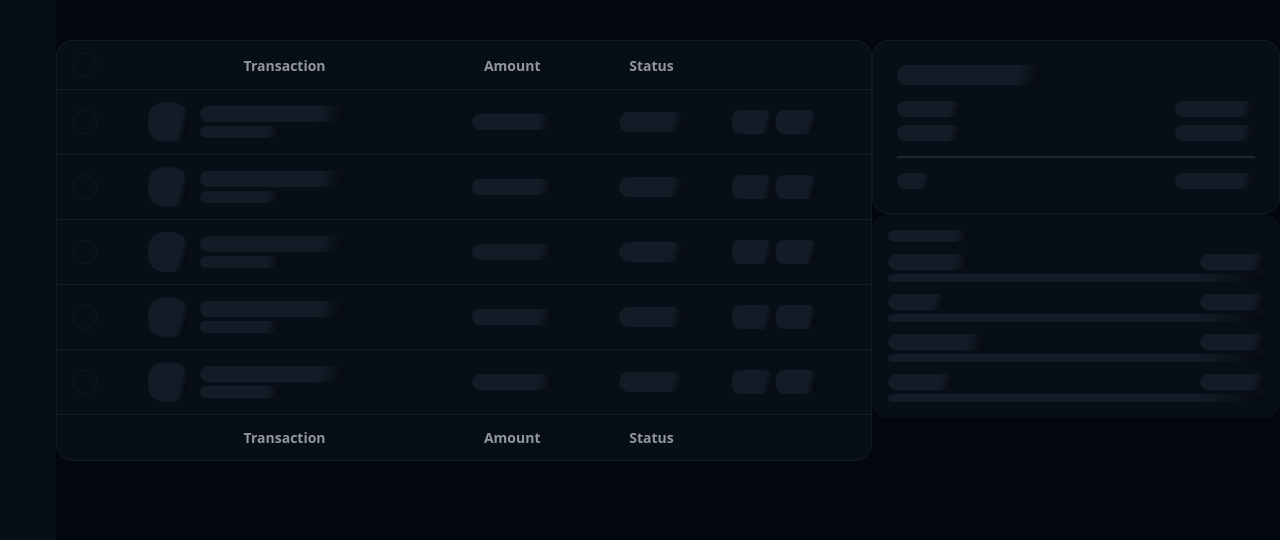
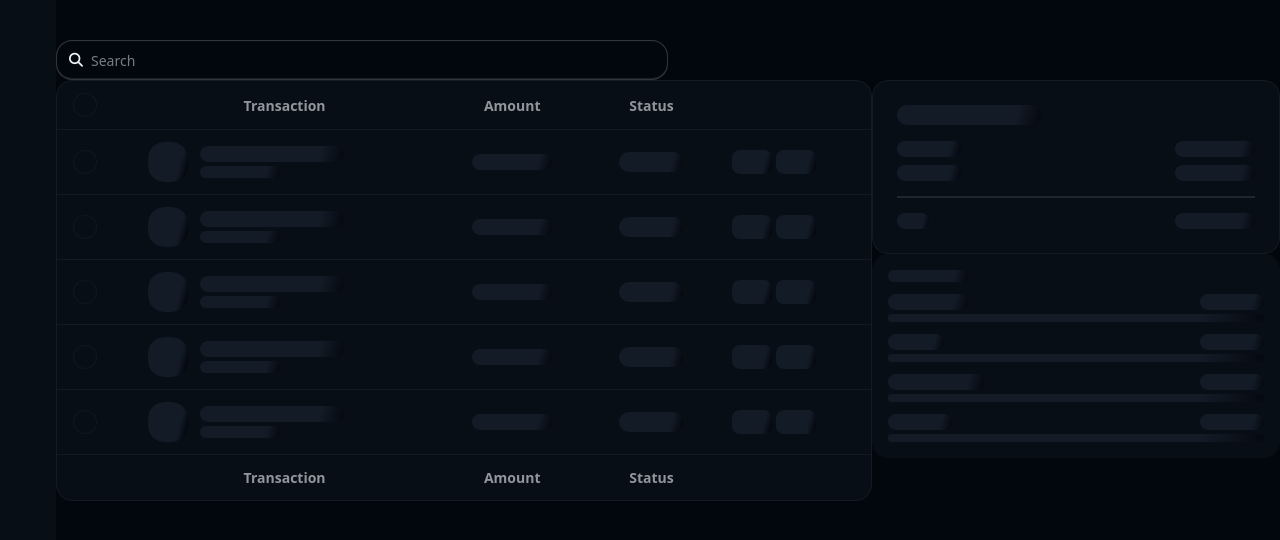
Before and after one commit to KutologoJM/Imali, a Django app: page /transactions/ in a window 1280 px wide. Shown: the part 64-604 px from the top of the page. Run offline with Django 5.2, Linux system fonts and the light colour scheme; data that the repository does not hold is empty; style sheets or scripts are compiled from the project's sources; some libraries are stand-ins or nearby versions.

Commit message:
Added search and filtering functionality to the transactions page

```diff
--- a/apps_directory/transactions/selectors/__init__.py
+++ b/apps_directory/transactions/selectors/__init__.py
@@ -23,15 +23,18 @@ Example:
             return Post.objects.all()
         return Post.objects.filter(author=user)
 """
-
+import uuid
+from datetime import datetime
 ###
 from decimal import Decimal
 from django.db.models import Sum, Q
 from apps_directory.transactions.managers import TransactionQuerySet
 from apps_directory.transactions.models import Merchant, Transaction, Category
 from typing import TYPE_CHECKING
+
 if TYPE_CHECKING:
     from accounts.models import CustomUser
+
 
 class MerchantSelector:
     def __init__(self, user):
@@ -46,6 +49,7 @@ class MerchantSelector:
         """
         return Merchant.user_objects.for_user(user)
 
+
 class CategorySelector:
     def __init__(self, user):
         self.user = user
@@ -56,11 +60,12 @@ class CategorySelector:
     def for_month(self, *, month):
         return self.for_user().for_month(month=month)
 
+
 class TransactionSelector:
     def __init__(self, user):
         self.user = user
 
-    def filtered(self, *, merchant=None, category=None, month=None):
+    def filtered(self, *, merchant=None, category=None, month=None, name=None):
         q = Q()
         if merchant:
             q &= Q(merchant=merchant)
@@ -69,7 +74,43 @@ class TransactionSelector:
         qs = self.for_user().filter(q)
         if month:
             qs = qs.for_month(month=month)
+        if name:
+            qs.filter(merchant=merchant)
         return qs
+
+    def filtered_search(self, *, account=None, category=None, due_date=None, date_paid=None, status=None, tx_type=None,
+                        query=""):
+        q = Q()
+        if account is not None:
+            q &= Q(account__name=account)
+        if category is not None:
+            q &= Q(category__name=category)
+        if due_date is not None:
+            q &= Q(due_date__month=due_date)
+        if date_paid is not None:
+            q &= Q(date_paid__month=date_paid)
+        if status is not None:
+            q &= Q(status=status)
+        if tx_type is not None:
+            q &= Q(type=tx_type)
+
+        search = Q(merchant__name__icontains=query) | Q(category__name__icontains=query) | Q(
+            description__icontains=query)
+        try:
+            uuid.UUID(query)
+            search |= Q(uuid=query)
+        except ValueError:
+            pass
+
+        try:
+            month_number = datetime.strptime(query.capitalize(), "%B").month
+            search |= Q(due_date__month=month_number) | Q(date_paid__month=month_number)
+        except ValueError:
+            pass
+
+        filtered_queryset = Transaction.objects.for_user(user=self.user).filter(q)
+        result = filtered_queryset.filter(search)
+        return result
 
     def for_user(self) -> TransactionQuerySet:
         return Transaction.objects.for_user(self.user)
@@ -142,17 +183,17 @@ class TransactionSummarySelector:
 
     def total_expenditure_for_category(self, *, category):
         total_expenditure = (
-            self.transactions.for_category(category=category).aggregate(
-                total=Sum("amount")
-            )["total"] or Decimal("0")
+                self.transactions.for_category(category=category).aggregate(
+                    total=Sum("amount")
+                )["total"] or Decimal("0")
         )
         return total_expenditure
 
     def total_expenditure_for_category_for_month(self, *, month, category):
         total_expenditure = (
-            self.transactions.for_category_for_month(month=month, category=category).aggregate(
-                total=Sum("amount")
-            )["total"] or Decimal("0")
+                self.transactions.for_category_for_month(month=month, category=category).aggregate(
+                    total=Sum("amount")
+                )["total"] or Decimal("0")
         )
         return total_expenditure
 
--- /dev/null
+++ b/apps_directory/transactions/templates/components/transactions_search_bar.html
@@ -0,0 +1,12 @@
+<form>
+    {% csrf_token %}
+    <label
+            id="transactions_search_bar"
+            hx-trigger="keyup delay:500"
+            hx-target="#transactions_table"
+            hx-post="{% url 'transactions:transactions_table' %}"
+            class="input w-full">
+        <i class="fa-solid fa-magnifying-glass"></i>
+        <input type="search" required placeholder="Search" name="transaction_query"/>
+    </label>
+</form>
--- a/apps_directory/transactions/templates/pages/index.html
+++ b/apps_directory/transactions/templates/pages/index.html
@@ -24,11 +24,15 @@
 {% block header %}{% endblock %}
 {% block main %}
     <main class="grid grid-cols-3 container mx-auto mt-10"> {# fixme mt-10 temporary #}
+        <div class="col-span-3 w-full lg:w-1/2">
+            {% include 'components/transactions_search_bar.html' %}
+        </div>
         <section class="col-span-2"> {# Transactions Table #}
+
             <div
-                    id="transactions-table"
+                    id="transactions_table"
                     hx-trigger="load"
-                    hx-target="#transactions-table"
+                    hx-target="#transactions_table"
                     hx-get="{% url 'transactions:transactions_table' %}"
             >
                 {% include 'components/tx_table_skeleton.html' %}
--- a/apps_directory/transactions/templates/partials/transactions_table.html
+++ b/apps_directory/transactions/templates/partials/transactions_table.html
@@ -1,5 +1,5 @@
 {% load ui_tags %}
-<div class="overflow-x-auto">
+<div id="transactions_table" class="overflow-x-auto">
     <table class="table border-base-300 bg-base-200 border">
         <thead>
         <tr>
--- a/apps_directory/transactions/views/web.py
+++ b/apps_directory/transactions/views/web.py
@@ -25,19 +25,7 @@ Example:
 """
 from django.http import HttpResponseNotFound
 from django.shortcuts import render
-
-from apps_directory.transactions.models import Category
 from apps_directory.transactions.selectors import TransactionSelector, TransactionSummarySelector, CategorySelector
-
-
-def dashboard(request):
-    context = {}
-
-    context["transactions"] = TransactionSelector(user=request.user).for_user().select_related("category", "merchant",
-                                                                                               "account__currency")
-    context["transaction_summary_selector"] = TransactionSummarySelector(user=request.user)
-    context["categories"] = Category.objects.filter(user=request.user)
-    return render(request, 'pages/Dashboard.html', context)
 
 
 def index(request):
@@ -52,11 +40,12 @@ def index(request):
 def monthly_category_summary(request):
     context = {}
     if request.method == "GET":
-        context["categories"] = CategorySelector(user=request.user).for_user().select_related("user__preferences",)
+        context["categories"] = CategorySelector(user=request.user).for_user().select_related("user__preferences", )
         return render(request, "partials/monthly_category_summary.html", context)
     elif request.method == "POST":
         month = request.POST.get("month")
-        context["categories"] = CategorySelector(user=request.user).for_month(month=month).select_related("user__preferences",)
+        context["categories"] = CategorySelector(user=request.user).for_month(month=month).select_related(
+            "user__preferences", )
         return render(request, "partials/monthly_category_summary.html", context)
     else:
         return HttpResponseNotFound("404")
@@ -73,11 +62,17 @@ def monthly_balance_summary(request):
 def transactions_table(request):
     context = {}
     if request.method == "GET":
-        context["transactions"] = TransactionSelector(user=request.user).for_user().select_related("category",
-                                                                                                   "merchant",
-                                                                                                   "account__currency")
+        context["transactions"] = TransactionSelector(user=request.user).for_user().select_related(
+            "category",
+            "merchant",
+            "account__currency")
         return render(request, "partials/transactions_table.html", context)
     elif request.method == "POST":
-        return None
+        query = request.POST.get("transaction_query")
+        context["transactions"] = TransactionSelector(user=request.user).filtered_search(query=query).select_related(
+            "category",
+            "merchant",
+            "account__currency")
+        return render(request, 'partials/transactions_table.html', context)
     else:
         return HttpResponseNotFound("404")
```
